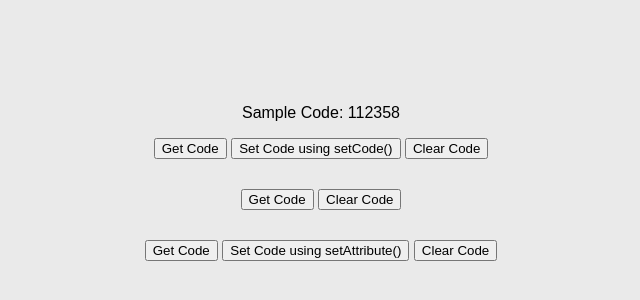
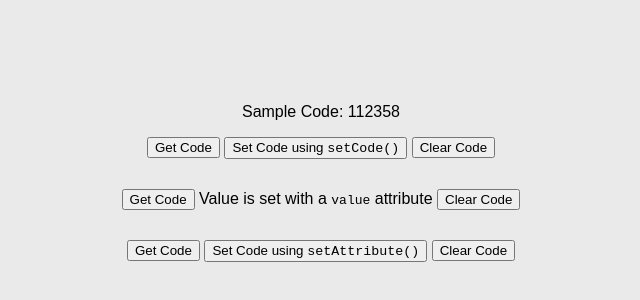
Before and after one commit to brettdewoody/my-first-web-component, a website: page index.html in a window 1280 px wide. Shown: the part 226-526 px from the top of the page, without its empty margins (319-959 px from the left). Drawn offline with Linux system fonts and the light colour scheme.

Commit message:
Format demo page.

```diff
--- a/index.html
+++ b/index.html
@@ -22,18 +22,19 @@
       <div class="spaced">
         <x-verification-input id="code1" class="codeInput"></x-verification-input>
         <button onclick="alert(document.getElementById('code1').getCode())">Get Code</button>
-        <button onclick="document.getElementById('code1').setCode(123456)">Set Code using setCode()</button>
+        <button onclick="document.getElementById('code1').setCode(123456)">Set Code using <code>setCode()</code></button>
         <button onclick="document.getElementById('code1').clearCode()">Clear Code</button>
       </div>
       <div class="spaced">
         <x-verification-input id="code2" class="codeInput" value="987654"></x-verification-input>
         <button onclick="alert(document.getElementById('code2').getCode())">Get Code</button>
+        <span>Value is set with a <code>value</code> attribute</span>
         <button onclick="document.getElementById('code2').clearCode()">Clear Code</button>
       </div>
       <div class="spaced">
         <x-verification-input id="code3" class="codeInput"></x-verification-input>
         <button onclick="alert(document.getElementById('code3').getCode())">Get Code</button>
-        <button onclick="document.getElementById('code3').setAttribute('value', 111111)">Set Code using setAttribute()</button>
+        <button onclick="document.getElementById('code3').setAttribute('value', 111111)">Set Code using <code>setAttribute()</code></button>
         <button onclick="document.getElementById('code3').clearCode()">Clear Code</button>
       </div>
     </div>
```
